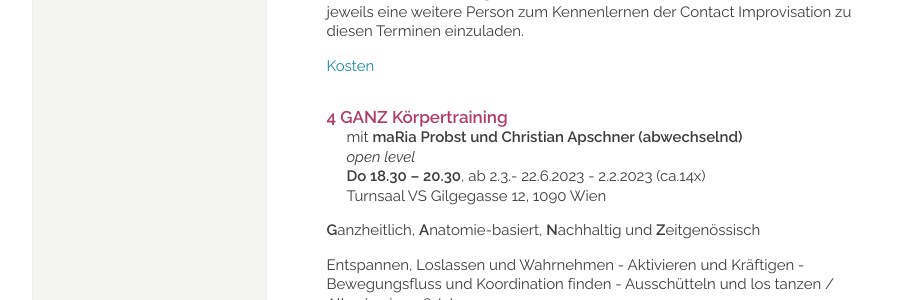
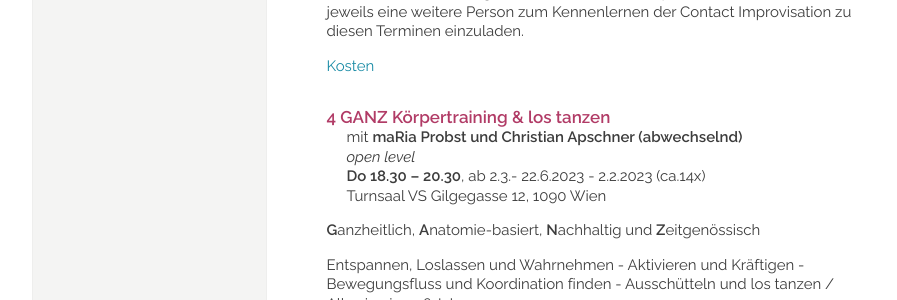
Before and after one commit to manulari/rollingpointat, a Jekyll site: the page built from _pages_de/kurse.md, in a window 1280 px wide and 900 px high, scrolled down 2417 px. Shown: the part 153-453 px from the top of the window, without its empty margins (152-1049 px from the left). Built offline with Jekyll 4.4.1, drawn with Linux system fonts in a browser that asks for light colours; comment, search, counter and statistics services are not loaded.

Commit message:
Update page (de) “kurse”

```diff
--- a/_pages_de/kurse.md
+++ b/_pages_de/kurse.md
@@ -91,7 +91,7 @@ Die auch für Hinzukommende offene Jam im Anschluss an das Training lädt zum fr
 
 <div class="named-anchor" id="do"></div>
 
-#### 4  GANZ Körpertraining
+#### 4  GANZ Körpertraining & los tanzen
 
 mit **maRia Probst und Christian Apschner (abwechselnd)**\
 *open level*\
```
